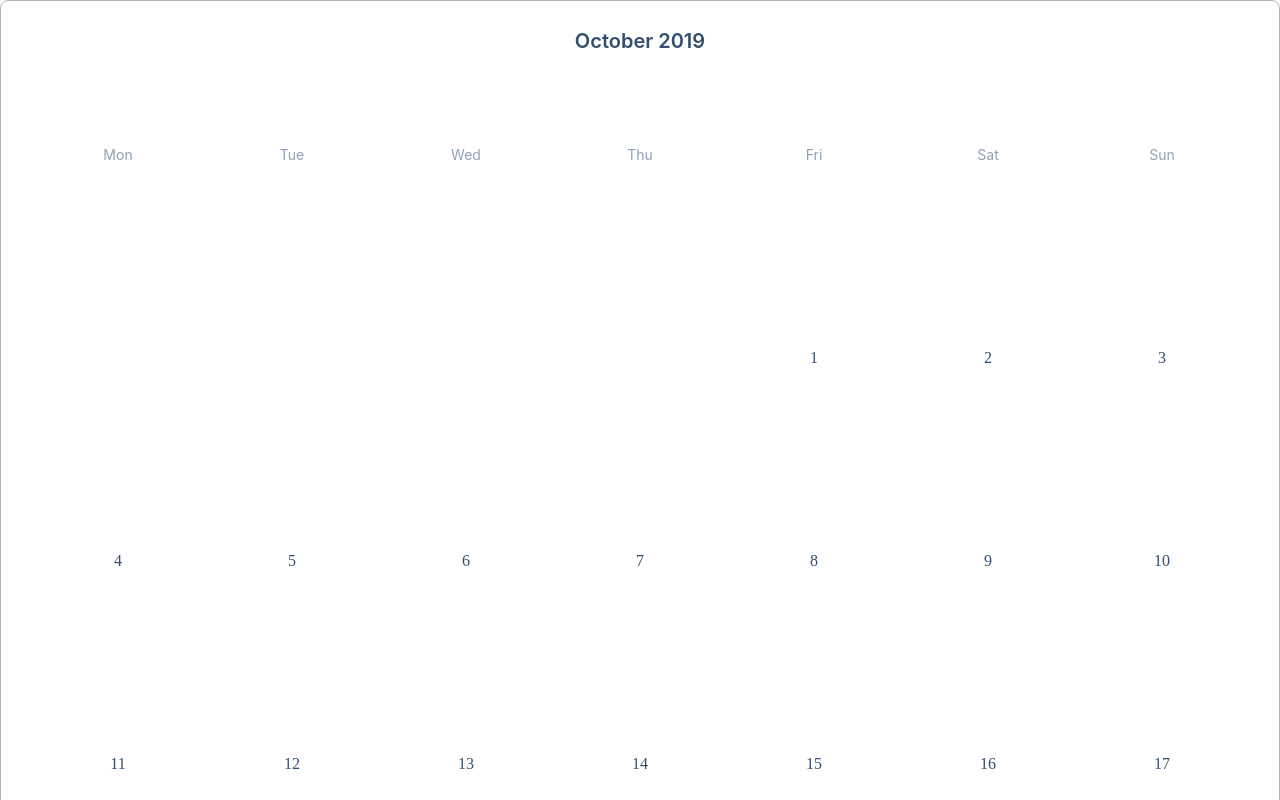
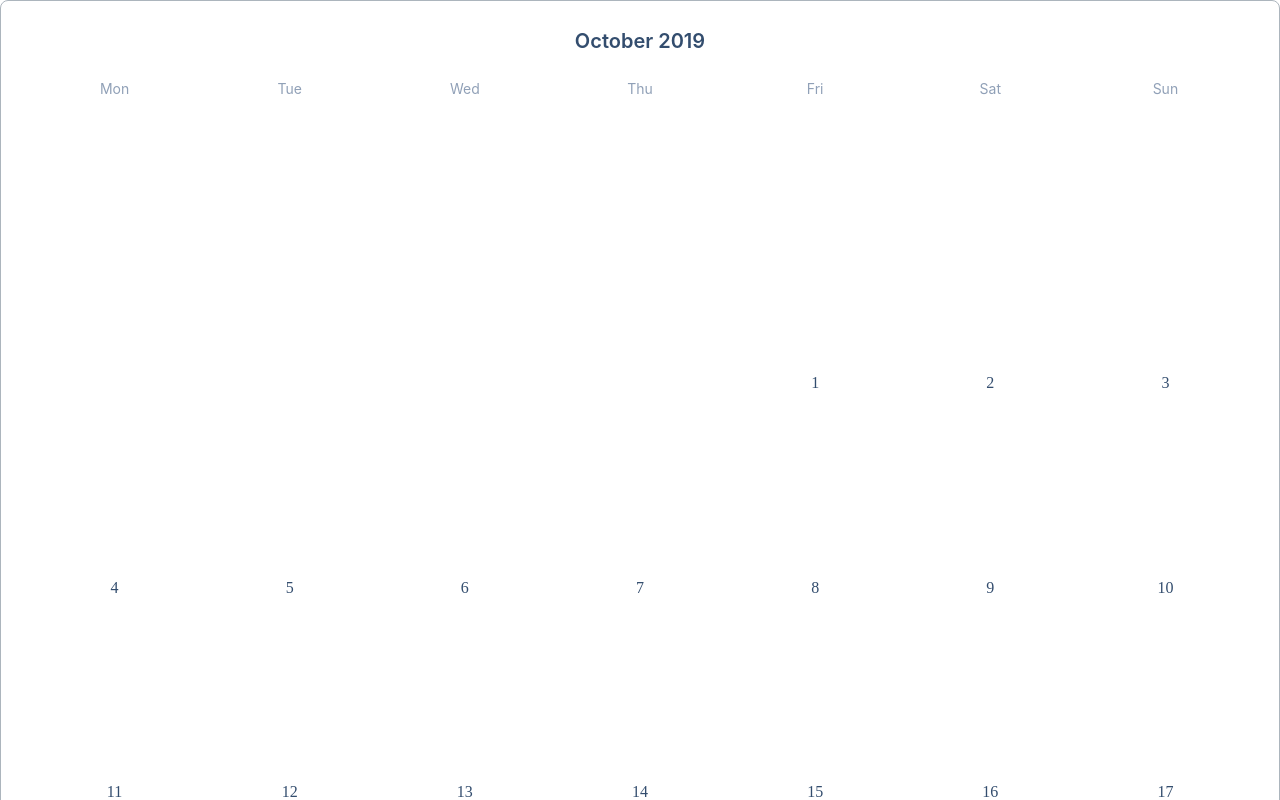
Before and after one commit to js-tasks-ru/htmlcss-20241107_bova-s, a website: page 05-lection3/03-calendar/index.html in a window 1280 px wide. Shown: the top 800 px of the page. Drawn offline with Linux system fonts and the light colour scheme.

Commit message:
fixed2 solution for lection3 03-calendar

```diff
--- a/05-lection3/03-calendar/calendar.css
+++ b/05-lection3/03-calendar/calendar.css
@@ -4,7 +4,7 @@
   background: var(--white);
   border: 1px solid var(--grey-3);
   border-radius: 8px;
-  padding: 28px 30px 40px;
+  padding: 28px 26px 32px;
 }
 
 .calendar__title {
@@ -17,6 +17,7 @@
   line-height: 24px;
   color: #334d6e;
   text-align: center;
+  padding-bottom: 24px;
 }
 
 .calendar__wrapper {
@@ -41,6 +42,7 @@
 }
 
 .calendar__item_week {
+  align-self: flex-start;
   font-family: 'Inter';
   font-style: normal;
   line-height: 24px;
```
